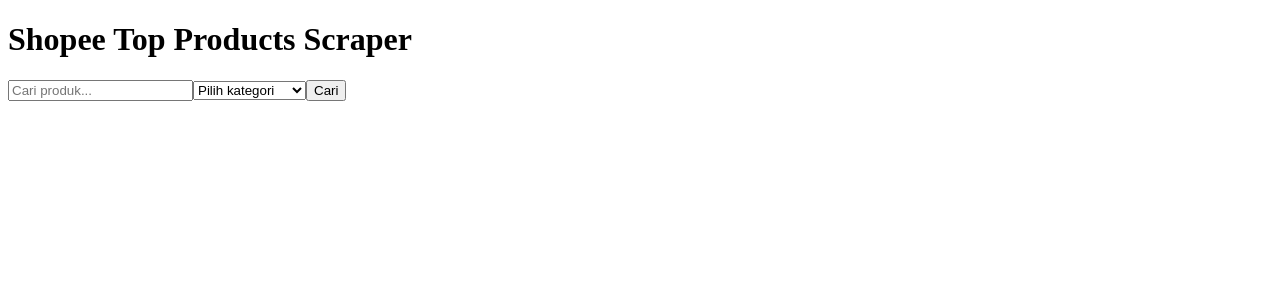
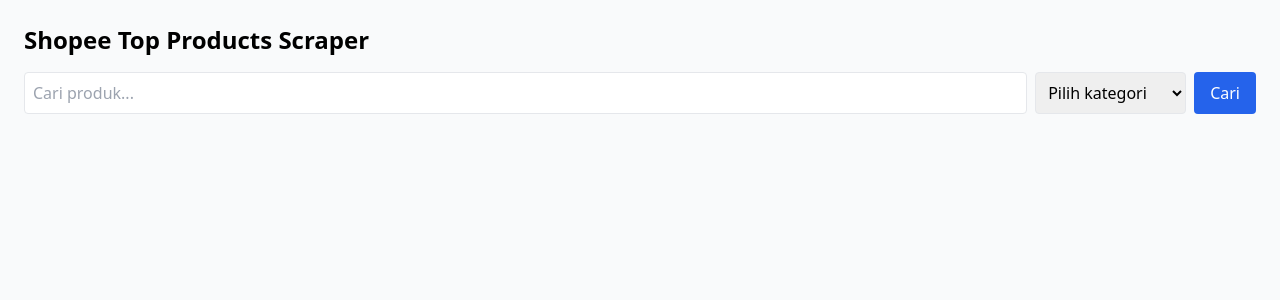
Before and after one commit to Bl4ck-lion/shoope-scrap, a Next.js app: page / in a window 1280 px wide. Shown: the top 300 px of the page. Built offline with nearby package versions, Linux system fonts and the light colour scheme.

Commit message:
Create _app.js

```diff
--- /dev/null
+++ b/pages/_app.js
@@ -0,0 +1,17 @@
+// pages/_app.js
+import '../styles/globals.css'     // ini CSS Tailwind-mu
+import Head from 'next/head'
+
+function MyApp({ Component, pageProps }) {
+  return (
+    <>
+      <Head>
+        <meta name="viewport" content="width=device-width, initial-scale=1" />
+        <title>Shopee Scraper</title>
+      </Head>
+      <Component {...pageProps} />
+    </>
+  )
+}
+
+export default MyApp
```
